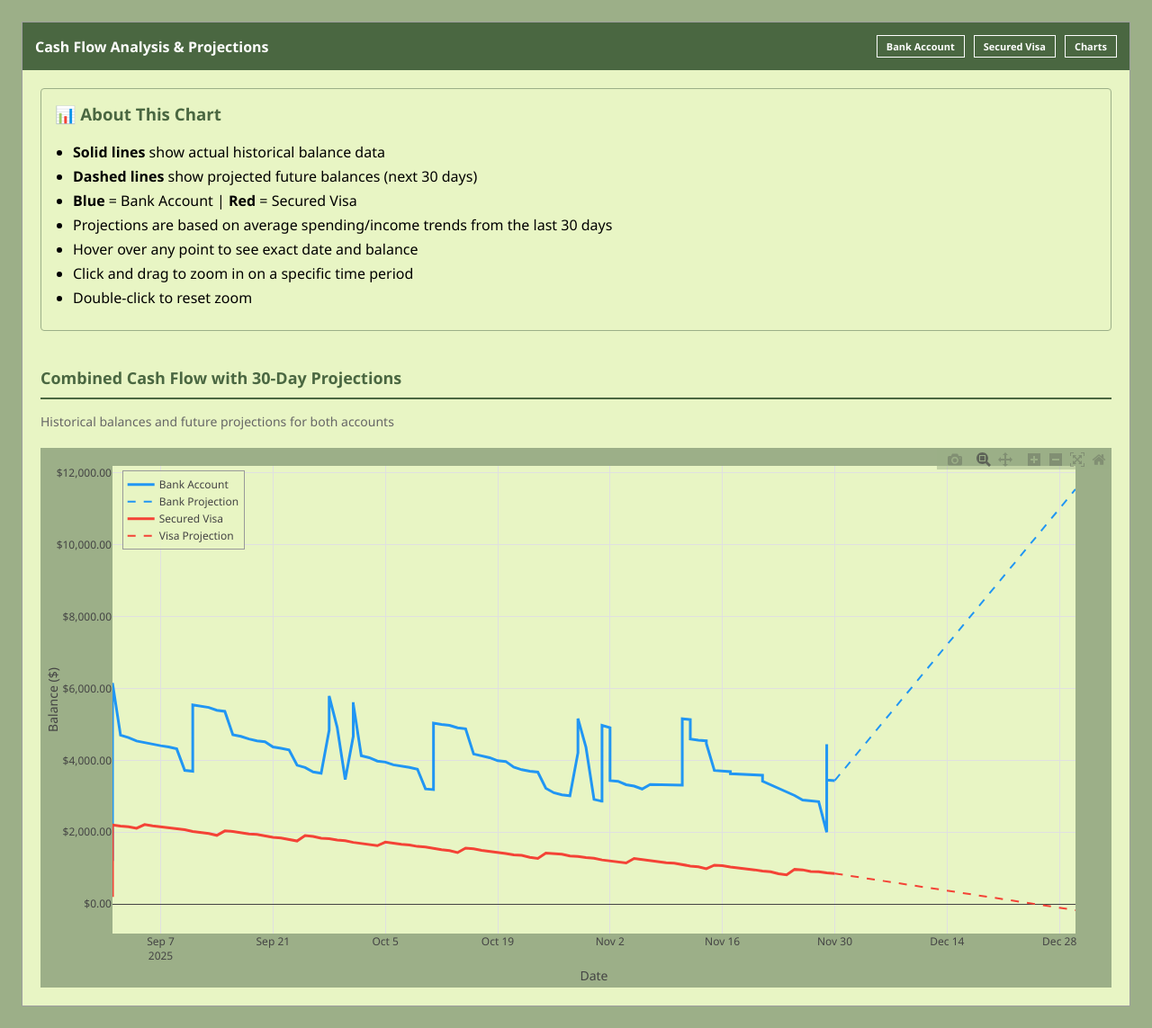
After one commit to SamStamport/MoneyPal, a Flask app: page /charts in a window 1280 px wide. The commit adds this page. Shown: the whole page at 90% size. Run offline with Flask 3, Linux system fonts and the light colour scheme; some libraries are stand-ins or nearby versions.

Commit message:
first attempt at graphs

```diff
--- a/app.py
+++ b/app.py
@@ -1,10 +1,11 @@
 from flask import Flask, render_template, request, jsonify, Response
-from datetime import datetime, date
+from datetime import datetime, date, timedelta
 from models import db, CashFlow, ACCOUNT_TYPE_BANK, ACCOUNT_TYPE_SECURED_VISA
 from sqlalchemy import func
 from io import StringIO
 import csv
 import os
+import json
 
 app = Flask(__name__)
 
@@ -62,6 +63,82 @@ def secured_visa():
 
     entries_with_balance.reverse()  # Back to newest first
     return render_template('secured_visa.html', entries_with_balance=entries_with_balance)
+
+
+@app.route('/charts', methods=['GET'])
+def charts():
+    """Display interactive charts for cash flow analysis and projections"""
+
+    # Get all entries for both accounts, sorted by date
+    bank_entries = CashFlow.query.filter_by(account_type=ACCOUNT_TYPE_BANK).order_by(CashFlow.date).all()
+    visa_entries = CashFlow.query.filter_by(account_type=ACCOUNT_TYPE_SECURED_VISA).order_by(CashFlow.date).all()
+
+    # Calculate running balances for bank account
+    bank_data = []
+    running_balance = 0
+    for entry in bank_entries:
+        running_balance += entry.amount
+        bank_data.append({
+            'date': entry.date.strftime('%Y-%m-%d'),
+            'balance': round(running_balance, 2)
+        })
+
+    # Calculate running balances for secured visa
+    visa_data = []
+    running_balance = 0
+    for entry in visa_entries:
+        running_balance += entry.amount
+        visa_data.append({
+            'date': entry.date.strftime('%Y-%m-%d'),
+            'balance': round(running_balance, 2)
+        })
+
+    # Calculate projections (30 days into future)
+    bank_projection = calculate_projection(bank_entries, ACCOUNT_TYPE_BANK, days=30)
+    visa_projection = calculate_projection(visa_entries, ACCOUNT_TYPE_SECURED_VISA, days=30)
+
+    return render_template('charts.html',
+                         bank_data=json.dumps(bank_data),
+                         visa_data=json.dumps(visa_data),
+                         bank_projection=json.dumps(bank_projection),
+                         visa_projection=json.dumps(visa_projection))
+
+
+def calculate_projection(entries, account_type, days=30):
+    """Calculate future balance projection based on recent trends"""
+    if len(entries) < 10:
+        return []
+
+    # Use last 30 days of data to calculate average daily change
+    recent_date = datetime.now().date() - timedelta(days=30)
+    recent_entries = [e for e in entries if e.date >= recent_date]
+
+    if len(recent_entries) < 2:
+        recent_entries = entries[-10:]  # Use last 10 entries if not enough recent data
+
+    # Calculate average daily change
+    if len(recent_entries) > 0:
+        total_change = sum(e.amount for e in recent_entries)
+        days_span = (recent_entries[-1].date - recent_entries[0].date).days or 1
+        avg_daily_change = total_change / days_span
+    else:
+        avg_daily_change = 0
+
+    # Get current balance
+    current_balance = sum(e.amount for e in entries)
+    last_date = entries[-1].date if entries else datetime.now().date()
+
+    # Generate projection
+    projection = []
+    for i in range(1, days + 1):
+        proj_date = last_date + timedelta(days=i)
+        proj_balance = current_balance + (avg_daily_change * i)
+        projection.append({
+            'date': proj_date.strftime('%Y-%m-%d'),
+            'balance': round(proj_balance, 2)
+        })
+
+    return projection
 
 
 @app.route('/add-ajax', methods=['POST'])
--- a/templates/cashflow.html
+++ b/templates/cashflow.html
@@ -101,7 +101,9 @@
   <div class="excel-header">
     Cash Flow Ledger - Bank Account
     <div class="header-buttons">
+      <a href="/cashflow" class="account-btn">Bank Account</a>
       <a href="/secured-visa" class="account-btn">Secured Visa</a>
+      <a href="/charts" class="account-btn">Charts</a>
       <a href="/export-csv?account_type=bank" class="export-btn">Export CSV</a>
     </div>
   </div>
--- /dev/null
+++ b/templates/charts.html
@@ -0,0 +1,255 @@
+<!DOCTYPE html>
+<html lang="en">
+<head>
+  <meta charset="UTF-8" />
+  <meta name="theme-color" content="#F2EBDD">
+  <title>Cash Flow Charts</title>
+  <script src="https://cdn.plot.ly/plotly-2.27.0.min.js"></script>
+
+  <style>
+    body {
+      font-family: Segoe UI, Tahoma, sans-serif;
+      background: #9CAF88;
+      padding: 24px;
+      margin: 0;
+    }
+    .container {
+      max-width: 1400px;
+      margin: auto;
+      background: #E8F5C4;
+      border: 1px solid #9E9E9E;
+    }
+    .excel-header {
+      background: #4A6741;
+      color: #fff;
+      padding: 14px;
+      font-weight: 600;
+      display: flex;
+      justify-content: space-between;
+      align-items: center;
+    }
+    .nav-buttons {
+      display: flex;
+      gap: 10px;
+    }
+    .nav-btn {
+      color: #fff;
+      border: 1px solid #fff;
+      padding: 4px 10px;
+      text-decoration: none;
+      font-size: 11px;
+      cursor: pointer;
+      background: transparent;
+    }
+    .nav-btn:hover {
+      background: rgba(255,255,255,0.1);
+    }
+    .chart-container {
+      padding: 20px;
+    }
+    .chart-title {
+      font-size: 18px;
+      font-weight: 600;
+      color: #4A6741;
+      margin-bottom: 15px;
+      padding-bottom: 10px;
+      border-bottom: 2px solid #4A6741;
+    }
+    .chart-description {
+      color: #666;
+      margin-bottom: 20px;
+      font-size: 14px;
+    }
+    #cashflow-chart {
+      width: 100%;
+      height: 600px;
+    }
+    .info-box {
+      background: #E8F5C4;
+      border: 1px solid #9CAF88;
+      padding: 15px;
+      margin: 20px;
+      border-radius: 4px;
+    }
+    .info-box h3 {
+      margin-top: 0;
+      color: #4A6741;
+    }
+    .info-box ul {
+      margin: 10px 0;
+      padding-left: 20px;
+    }
+    .info-box li {
+      margin: 5px 0;
+    }
+  </style>
+</head>
+
+<body>
+<div class="container">
+
+  <div class="excel-header">
+    Cash Flow Analysis & Projections
+    <div class="nav-buttons">
+      <a href="/cashflow" class="nav-btn">Bank Account</a>
+      <a href="/secured-visa" class="nav-btn">Secured Visa</a>
+      <a href="/charts" class="nav-btn">Charts</a>
+    </div>
+  </div>
+
+  <div class="info-box">
+    <h3>📊 About This Chart</h3>
+    <ul>
+      <li><strong>Solid lines</strong> show actual historical balance data</li>
+      <li><strong>Dashed lines</strong> show projected future balances (next 30 days)</li>
+      <li><strong>Blue</strong> = Bank Account | <strong>Red</strong> = Secured Visa</li>
+      <li>Projections are based on average spending/income trends from the last 30 days</li>
+      <li>Hover over any point to see exact date and balance</li>
+      <li>Click and drag to zoom in on a specific time period</li>
+      <li>Double-click to reset zoom</li>
+    </ul>
+  </div>
+
+  <div class="chart-container">
+    <div class="chart-title">Combined Cash Flow with 30-Day Projections</div>
+    <div class="chart-description">
+      Historical balances and future projections for both accounts
+    </div>
+    <div id="cashflow-chart"></div>
+  </div>
+
+</div>
+
+<script>
+// Get data from Flask
+const bankData = {{ bank_data | safe }};
+const visaData = {{ visa_data | safe }};
+const bankProjection = {{ bank_projection | safe }};
+const visaProjection = {{ visa_projection | safe }};
+
+// Prepare traces for Plotly
+const traces = [];
+
+// Bank account historical data
+if (bankData.length > 0) {
+  traces.push({
+    x: bankData.map(d => d.date),
+    y: bankData.map(d => d.balance),
+    name: 'Bank Account',
+    type: 'scatter',
+    mode: 'lines',
+    line: {
+      color: '#2196F3',
+      width: 3
+    },
+    hovertemplate: '<b>Bank Account</b><br>Date: %{x}<br>Balance: $%{y:,.2f}<extra></extra>'
+  });
+}
+
+// Bank account projection
+if (bankProjection.length > 0) {
+  // Connect last historical point to first projection point
+  const lastBankBalance = bankData.length > 0 ? bankData[bankData.length - 1].balance : 0;
+  const lastBankDate = bankData.length > 0 ? bankData[bankData.length - 1].date : bankProjection[0].date;
+
+  traces.push({
+    x: [lastBankDate, ...bankProjection.map(d => d.date)],
+    y: [lastBankBalance, ...bankProjection.map(d => d.balance)],
+    name: 'Bank Projection',
+    type: 'scatter',
+    mode: 'lines',
+    line: {
+      color: '#2196F3',
+      width: 2,
+      dash: 'dash'
+    },
+    hovertemplate: '<b>Bank Projection</b><br>Date: %{x}<br>Balance: $%{y:,.2f}<extra></extra>'
+  });
+}
+
+// Secured Visa historical data
+if (visaData.length > 0) {
+  traces.push({
+    x: visaData.map(d => d.date),
+    y: visaData.map(d => d.balance),
+    name: 'Secured Visa',
+    type: 'scatter',
+    mode: 'lines',
+    line: {
+      color: '#F44336',
+      width: 3
+    },
+    hovertemplate: '<b>Secured Visa</b><br>Date: %{x}<br>Balance: $%{y:,.2f}<extra></extra>'
+  });
+}
+
+// Secured Visa projection
+if (visaProjection.length > 0) {
+  const lastVisaBalance = visaData.length > 0 ? visaData[visaData.length - 1].balance : 0;
+  const lastVisaDate = visaData.length > 0 ? visaData[visaData.length - 1].date : visaProjection[0].date;
+
+  traces.push({
+    x: [lastVisaDate, ...visaProjection.map(d => d.date)],
+    y: [lastVisaBalance, ...visaProjection.map(d => d.balance)],
+    name: 'Visa Projection',
+    type: 'scatter',
+    mode: 'lines',
+    line: {
+      color: '#F44336',
+      width: 2,
+      dash: 'dash'
+    },
+    hovertemplate: '<b>Visa Projection</b><br>Date: %{x}<br>Balance: $%{y:,.2f}<extra></extra>'
+  });
+}
+
+// Layout configuration
+const layout = {
+  xaxis: {
+    title: 'Date',
+    gridcolor: '#E0E0E0',
+    showgrid: true
+  },
+  yaxis: {
+    title: 'Balance ($)',
+    gridcolor: '#E0E0E0',
+    showgrid: true,
+    tickformat: '$,.2f',
+    rangemode: 'tozero'
+  },
+  hovermode: 'closest',
+  plot_bgcolor: '#E8F5C4',
+  paper_bgcolor: '#9CAF88',
+  font: {
+    family: 'Segoe UI, Tahoma, sans-serif',
+    size: 12
+  },
+  legend: {
+    x: 0.01,
+    y: 0.99,
+    bgcolor: 'rgba(232,245,196,0.9)',
+    bordercolor: '#999',
+    borderwidth: 1
+  },
+  margin: {
+    l: 80,
+    r: 40,
+    t: 20,
+    b: 60
+  }
+};
+
+// Configuration
+const config = {
+  responsive: true,
+  displayModeBar: true,
+  modeBarButtonsToRemove: ['lasso2d', 'select2d'],
+  displaylogo: false
+};
+
+// Create the chart
+Plotly.newPlot('cashflow-chart', traces, layout, config);
+</script>
+
+</body>
+</html>
--- a/templates/secured_visa.html
+++ b/templates/secured_visa.html
@@ -102,6 +102,8 @@
     Cash Flow Ledger - Secured Visa
     <div class="header-buttons">
       <a href="/cashflow" class="account-btn">Bank Account</a>
+      <a href="/secured-visa" class="account-btn">Secured Visa</a>
+      <a href="/charts" class="account-btn">Charts</a>
       <a href="/export-csv?account_type=secured_visa" class="export-btn">Export CSV</a>
     </div>
   </div>
```
Also changed, not shown: populate_secured_visa_data.py (added, +163 -0 lines), cashflow.db.
